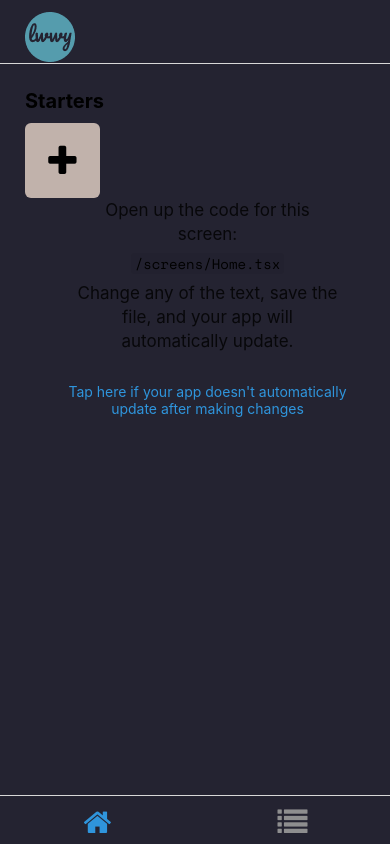
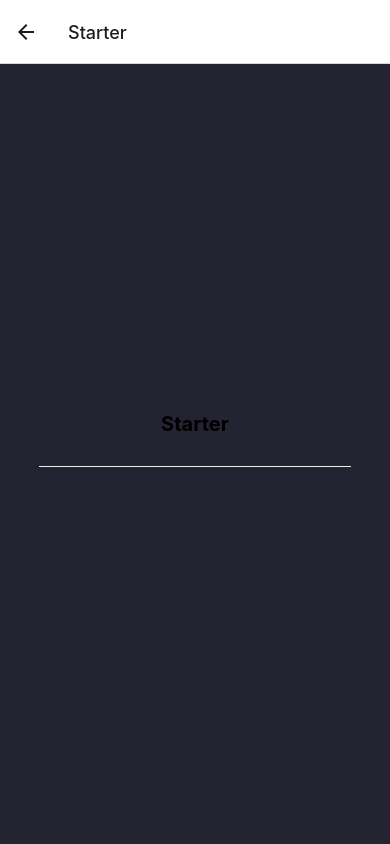
Before and after one commit to trgilmore/lwwy, a React Native app: screen /Starter in a window 390 px wide. Built offline with nearby package versions, Linux system fonts and the light colour scheme; what expo-linking would draw is missing.

Commit message:
add StarterScreen.tsx

```diff
--- a/components/AddStarterButton.tsx
+++ b/components/AddStarterButton.tsx
@@ -4,11 +4,11 @@ import Colors from "../constants/Colors";
 import {FontAwesome} from "@expo/vector-icons";
 import {useState} from "react";
 
-interface AppStarterButtonProps {
+interface AddStarterButtonProps {
     onPress: () => void
 }
 
-const AddStarterButton = (props: AppStarterButtonProps) => {
+const AddStarterButton = (props: AddStarterButtonProps) => {
     //const [modalVisible, setModalVisible] = useState(false);
     return (
           <Pressable onPress={props.onPress}
@@ -30,6 +30,7 @@ const styles = StyleSheet.create({
         backgroundColor: '#C1B2AB',
         borderRadius: 6,
         justifyContent: 'center',
+        marginRight: 7,
     },
 });
 
--- a/components/StarterButton.tsx
+++ b/components/StarterButton.tsx
@@ -1,14 +1,27 @@
 import {Text, View} from "./Themed";
 import {MonoText} from "./StyledText";
-import {StyleSheet, TouchableOpacity} from "react-native";
+import {Pressable, StyleSheet, TouchableOpacity} from "react-native";
 import Colors from "../constants/Colors";
+import { NavigationContainer } from '@react-navigation/native';
+import { createNativeStackNavigator } from '@react-navigation/native-stack';
+
+interface StarterButtonProps {
+    onPress: () => void
+}
+
+export default function StarterButton(props: StarterButtonProps) {
+    return (
+          <Pressable
+            onPress={props.onPress}
+            style={({ pressed }) => ({
+              opacity: pressed ? 0.5 : 1,
+            })}>
 
 
-export default function StarterButton() {
-    return (
         <View style={styles.button}>
         <Text style={styles.buttonText}>SA</Text>
         </View>
+          </Pressable>
     );
 }
 
@@ -20,6 +33,8 @@ const styles = StyleSheet.create({
         justifyContent: 'center',
         backgroundColor: '#559CAD',
         borderRadius: 6,
+
+        marginHorizontal: 7,
     },
     buttonText: {
         fontSize: 36,
--- a/navigation/index.tsx
+++ b/navigation/index.tsx
@@ -15,6 +15,7 @@ import useColorScheme from '../hooks/useColorScheme';
 import ModalScreen from '../screens/ModalScreen';
 import NotFoundScreen from '../screens/NotFoundScreen';
 import Home from '../screens/Home';
+import StarterScreen from '../screens/StarterScreen';
 import TabTwoScreen from '../screens/TabTwoScreen';
 import { RootStackParamList, RootTabParamList, RootTabScreenProps } from '../types';
 import LinkingConfiguration from './LinkingConfiguration';
@@ -39,6 +40,7 @@ function RootNavigator() {
   return (
     <Stack.Navigator>
       <Stack.Screen name="Root" component={BottomTabNavigator} options={{ headerShown: false }} />
+      <Stack.Screen name="Starter" component={StarterScreen} />
       <Stack.Screen name="NotFound" component={NotFoundScreen} options={{ title: 'Oops!' }} />
       <Stack.Group screenOptions={{ presentation: 'modal' }}>
         <Stack.Screen name="Modal" component={ModalScreen} />
--- a/screens/Home.tsx
+++ b/screens/Home.tsx
@@ -1,4 +1,4 @@
-import {Alert, Modal, Pressable, StyleSheet} from 'react-native';
+import { Modal, StyleSheet} from 'react-native';
 
 import EditScreenInfo from '../components/EditScreenInfo';
 import { Text, View } from '../components/Themed';
@@ -10,11 +10,11 @@ import {useState} from "react";
 
 export default function Home({ navigation }: RootTabScreenProps<'Home'>) {
   const [modalVisible, setModalVisible] = useState(false);
-
+const existingStarters =[]
   return (
     <View style={styles.container}>
       <Text style={styles.categoryTitle}>Starters</Text>
-      {/*<View style={styles.separator} lightColor="#eee" darkColor="rgba(255,255,255,0.1)" />*/}
+      <View style={styles.starters} lightColor="#eee" darkColor="#242331" >
       <AddStarterButton onPress={() => setModalVisible(true)} />
 
       <Modal
@@ -27,7 +27,8 @@ export default function Home({ navigation }: RootTabScreenProps<'Home'>) {
           setModalVisible(!modalVisible);
         }}/>
       </Modal>
-      {/*<StarterButton />*/}
+      <StarterButton onPress={ () => navigation.navigate('Starter')} />
+    </View>
       <EditScreenInfo path="/screens/Home.tsx" />
     </View>
   );
@@ -92,4 +93,8 @@ const styles = StyleSheet.create({
     marginBottom: 15,
     textAlign: 'center',
   },
+  starters: {
+    flexDirection:"row",
+    height: 75,
+  },
 });
--- /dev/null
+++ b/screens/StarterScreen.tsx
@@ -0,0 +1,41 @@
+import {Pressable, StyleSheet} from 'react-native';
+import { Text, View } from '../components/Themed';
+import {FontAwesome} from "@expo/vector-icons";
+import EditScreenInfo from "../components/EditScreenInfo";
+import { NavigationContainer } from '@react-navigation/native';
+import { createNativeStackNavigator } from '@react-navigation/native-stack';
+import {RootTabScreenProps} from "../types";
+
+interface StarterScreenProps {
+navigation : RootTabScreenProps<'Starter'>
+}
+
+
+const StarterScreen = (props: StarterScreenProps) => {
+    return (
+        <View style={styles.container}>
+            <Text style={styles.title}>Starter</Text>
+            <View style={styles.separator} lightColor="#eee" darkColor="rgba(255,255,255,0.1)" />
+
+        </View>
+    );
+}
+
+const styles = StyleSheet.create({
+    container: {
+        flex: 1,
+        alignItems: 'center',
+        justifyContent: 'center',
+    },
+    title: {
+        fontSize: 20,
+        fontWeight: 'bold',
+    },
+    separator: {
+        marginVertical: 30,
+        height: 1,
+        width: '80%',
+    },
+});
+
+export default StarterScreen;
--- a/types.tsx
+++ b/types.tsx
@@ -15,6 +15,7 @@ declare global {
 
 export type RootStackParamList = {
   Root: NavigatorScreenParams<RootTabParamList> | undefined;
+  Starter: undefined;
   Modal: undefined;
   NotFound: undefined;
 };
@@ -27,6 +28,7 @@ export type RootStackScreenProps<Screen extends keyof RootStackParamList> = Nati
 export type RootTabParamList = {
   Home: undefined;
   TabTwo: undefined;
+  Starter: undefined;
 };
 
 export type RootTabScreenProps<Screen extends keyof RootTabParamList> = CompositeScreenProps<
```
